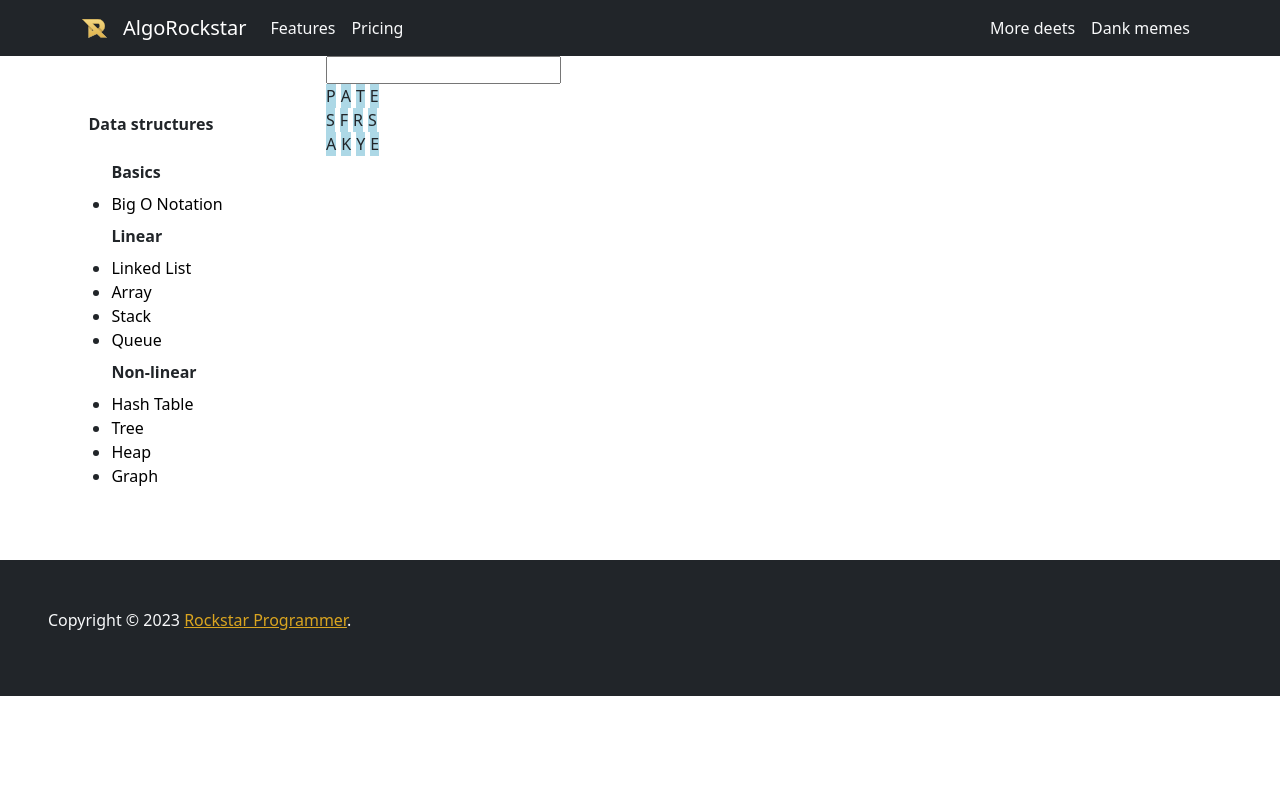
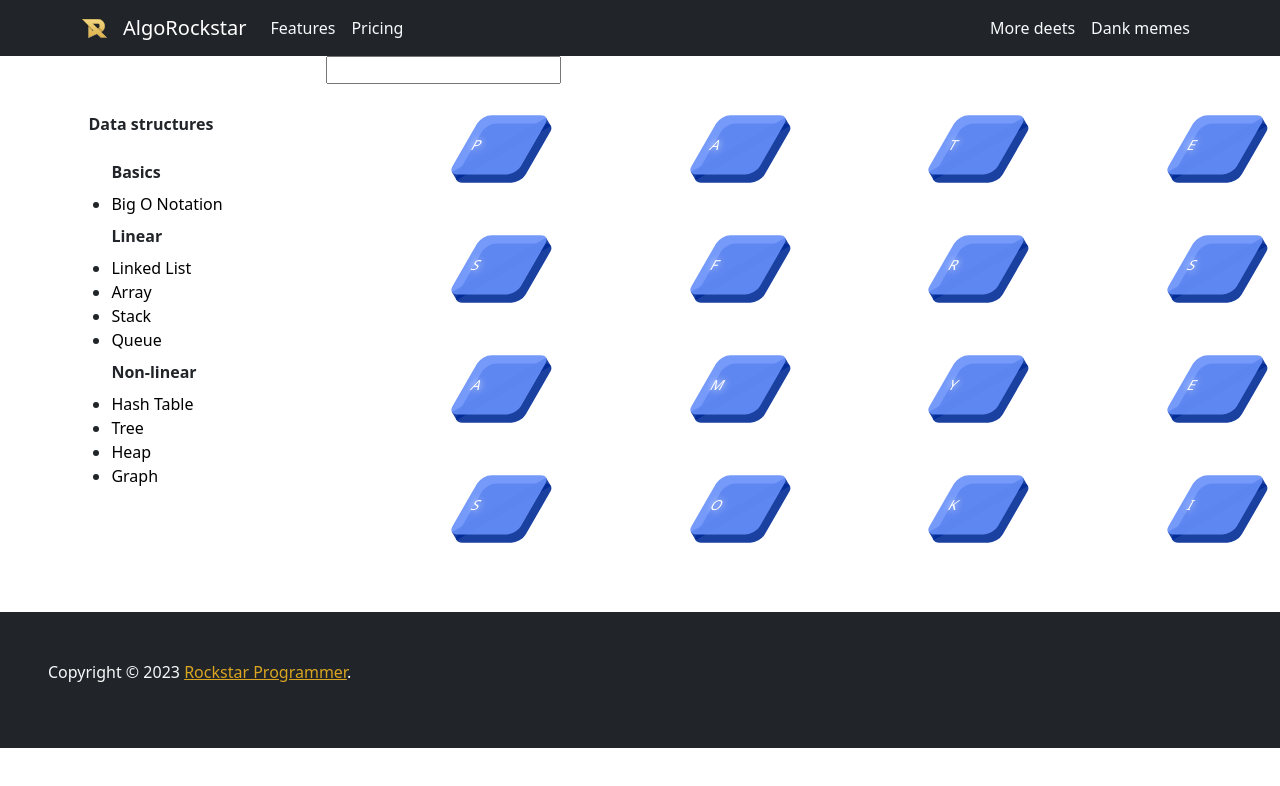
Before and after one commit to karpinski1994/algo-rockstar, a Next.js app: page /data-structures/1/puzzles/word-search in a window 1280 px wide. Shown: the top 786 px of the page. Built offline with nearby package versions, Linux system fonts and the light colour scheme.

Commit message:
Improve word search

```diff
--- a/components/NodeBox/index.tsx
+++ b/components/NodeBox/index.tsx
@@ -1,20 +1,20 @@
-import React from 'react'
-import PointerBox from '../PointerBox'
-import ValueBox from '../ValueBox'
-import css from 'styled-jsx/css'
-import { ArrowOrientation } from '../Arrow'
+import React from "react";
+import PointerBox from "../PointerBox";
+import ValueBox from "../ValueBox";
+import css from "styled-jsx/css";
+import { ArrowOrientation } from "../Arrow";
 
 type Props = {
-  pointer?: boolean
-  pointed?: boolean
-  orientation?: 'row' | 'column'
-  arrowOrientation: ArrowOrientation
-  color?: number[]
-  name?: string
-  arrow: boolean
-  label?: string
-}
-
+  pointer?: boolean;
+  pointed?: boolean;
+  orientation?: "row" | "column";
+  arrowOrientation?: ArrowOrientation;
+  color?: number[];
+  name?: string;
+  arrow: boolean;
+  label?: string;
+  width?: string;
+};
 
 function NodeBox({
   pointer = true,
@@ -24,10 +24,12 @@ function NodeBox({
   arrow,
   label = "",
   arrowOrientation,
+  width="100%"
 }: Props) {
   return (
-    <div>
-      <ValueBox color={color} name={name} label={label} />
+    <div
+    >
+      <ValueBox color={color} name={name} label={label} width={width}/>
       {pointer && (
         <PointerBox
           color={color}
--- a/components/PointerBox/index.tsx
+++ b/components/PointerBox/index.tsx
@@ -5,10 +5,10 @@ type Props = {
     color?: number[]
     pointed?: boolean
     arrow: boolean
-    arrowOrientation: ArrowOrientation
+    arrowOrientation?: ArrowOrientation
 }
 // TODO: Fix colors
-function PointerBox({ color = [122, 123, 124], pointed=false, arrow=false, arrowOrientation='right'}: Props) {
+function PointerBox({ color = [122, 123, 124], pointed=false, arrow=false, arrowOrientation='right',}: Props) {
     const colorSides = `RGBA(${color[0] - 100},${color[1] - 100},${color[2] - 100},${color[3]})`;
     const colorTop = `RGBA(${color[0] - 30},${color[1] - 30},${color[2] - 30},${color[3]})`;
     return (
--- a/components/ValueBox/index.tsx
+++ b/components/ValueBox/index.tsx
@@ -6,15 +6,16 @@ type Props = {
     pointed?: boolean
     name?: string
     label?: string
+    width?: string
 }
 
-function ValueBox({ color=[122,122,122], name, label }: Props) {
+function ValueBox({ color=[122,122,122], name, label, width }: Props) {
   const colorSides = `RGBA(${color[0]-100},${color[1]-100},${color[2]-100},${color[3]})`;
   const colorTop = `RGBA(${color[0]},${color[1]},${color[2]},${color[3]})`;
     return (
       <div className='valueBox'>
         {label&&<h3 className="">{label}</h3>}
-        <svg width="100%" style={{transform: 'rotate(-30deg)'}} viewBox="0 0 100 100" fill="none" xmlns="http://www.w3.org/2000/svg" tabIndex={0}>
+        <svg width={width} style={{transform: 'rotate(-30deg)'}} viewBox="0 0 100 100" fill="none" xmlns="http://www.w3.org/2000/svg" tabIndex={0}>
           <rect className="buttonSides" x="5.04999" y="51" width="90.62" height="8" fill={colorSides} />
           <rect className="buttonSides" width="57" height="57" rx="8" transform="matrix(0.866025 -0.5 0.866025 0.5 1 59)" fill={colorSides}/>
           <g clipPath="url(#clip0_106_11)">
--- a/data-structures/tree/nodes.ts
+++ b/data-structures/tree/nodes.ts
@@ -36,7 +36,7 @@ function nodes(svg, treeData, wrapperRef) {
     .attr("text-anchor", "middle")
     .attr("font-size", "12px")
     .attr("font-weight", "bold")
-    .attr("fill", "black");
+    .attr("fill", "white");
 
 
   // Links
--- a/pages/data-structures/[dataStructure]/index.tsx
+++ b/pages/data-structures/[dataStructure]/index.tsx
@@ -55,9 +55,9 @@ const NestedLayout = ({ children }: { children: React.ReactNode }) => {
   const { dataStructure } = router.query;
 
   return (
-    <Container className="mt-3">
+    <Container className="mt-3 h-100">
       <TabsNavbar queryElement={dataStructure} />
-      <section className="mt-4">{children}</section>
+      <section className="mt-4 h-100">{children}</section>
     </Container>
   );
 };
--- a/pages/data-structures/[dataStructure]/puzzles/word-search/index.tsx
+++ b/pages/data-structures/[dataStructure]/puzzles/word-search/index.tsx
@@ -1,9 +1,11 @@
 import React from "react";
 import highlightWord from "./highlightWord";
+import NodeBox from "@/components/NodeBox";
 const board = [
   ["P", "A", "T", "E"],
   ["S", "F", "R", "S"],
-  ["A", "K", "Y", "E"]
+  ["A", "M", "Y", "E"],
+  ["S", "O", "K", "I"],
 ];
 
 export default function WordSearchPage() {
@@ -20,18 +22,32 @@ export default function WordSearchPage() {
     <div className="App">
       <input value={text} onChange={(e) => setText(e.target.value)} />
       {fields.map((r, i) => (
-        <div style={{}} key={new Date().getTime() + i}>
+        <div
+          style={{
+            display: "flex",
+            justifyContent: "space-around",
+          }}
+          key={new Date().getTime() + i}
+        >
           {r.map((l, i) => (
-            <div
-              style={{
-                display: "inline-flex",
-                marginRight: 5,
-                backgroundColor: l.isUsed ? "lightgreen" : "lightblue"
-              }}
-              key={new Date().getTime() + i}
-            >
-              {String(l.letter)}
-            </div>
+            <>
+              <NodeBox
+                width="40%"
+                arrow={false}
+                name={l.letter}
+                color={l.isUsed ? [100, 200, 10, 1] : [102, 144, 250, 0.9]}
+                pointer={false}
+              />
+            </>
+
+            // <div
+            //   style={{
+            //     display: "inline-flex",
+            //   }}
+            //   key={new Date().getTime() + i}
+            // >
+
+            // </div>
           ))}
         </div>
       ))}
--- a/pages/data-structures/[dataStructure]/visualization.tsx
+++ b/pages/data-structures/[dataStructure]/visualization.tsx
@@ -3,6 +3,7 @@ import { Visualization } from "@/components/Visualization";
 import visualizationFactory from "@/components/Visualization/visualizationFactory";
 import { removeHyphens } from "@/utils/strings/removeHyphens";
 import { DataStructurePageLayout } from ".";
+import TreeVizualization from "@/pages/tree-vizualization";
 
 export const getStaticPaths = () => {
   const paths = stackNavSettings
@@ -36,7 +37,7 @@ const DataStructuresVisualizationPage = ({ visualization, dataStructure }: { vis
       <h3 className="text-capitalize mt-4">{`${removeHyphens(
         dataStructure
       )} - visualization`}</h3>
-      <Visualization visualization={visualization} />
+      {dataStructure === 'tree' ? <TreeVizualization /> : <Visualization visualization={visualization} />}
     </>
   );
 };
```
